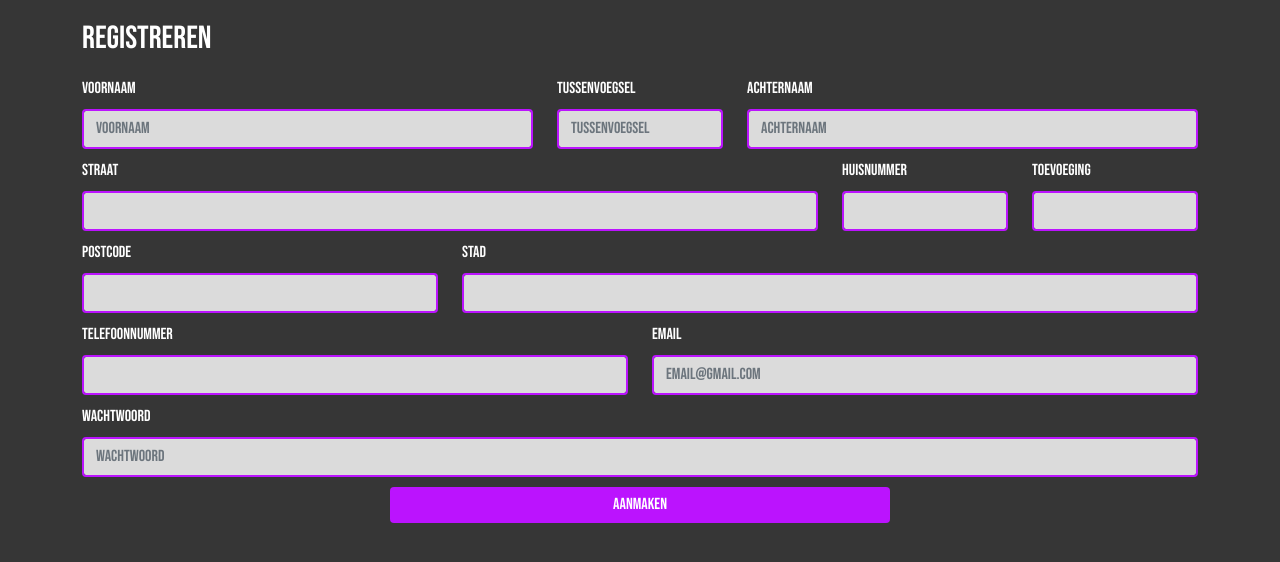
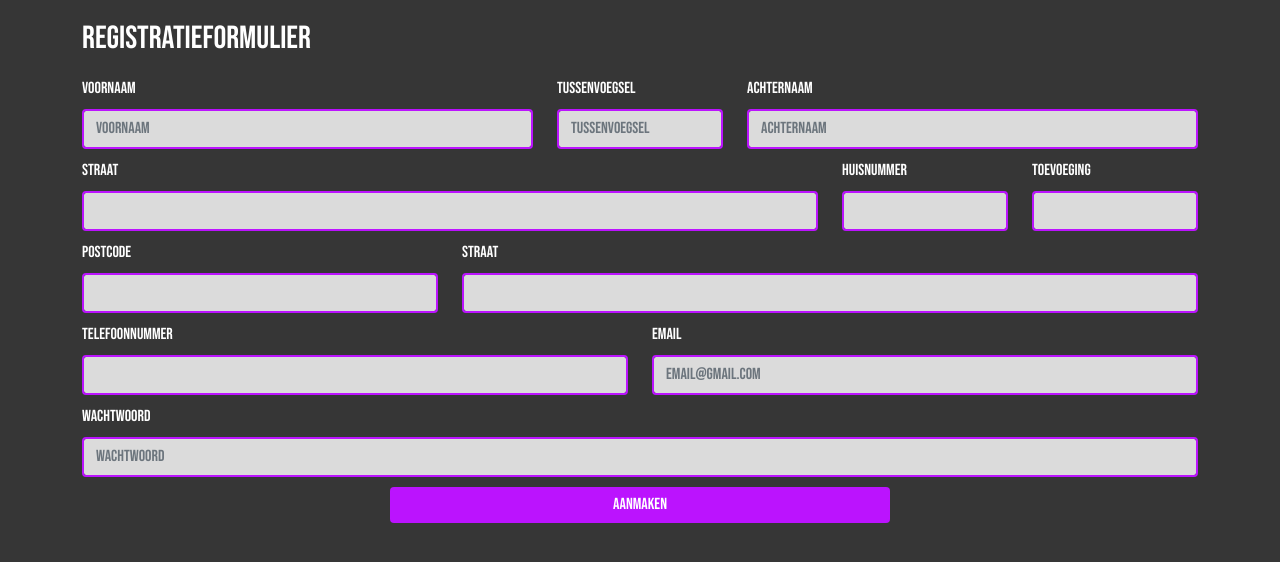
Before and after one commit to wgeboers/StilteAUBv, a PHP site: page /stiltaubv/registerView.php in a window 1280 px wide. Shown: the part 77-639 px from the top of the page. Run offline with PHP 8.4, Linux system fonts and the light colour scheme; some libraries are stand-ins or nearby versions.

Commit message:
update lang registerview.php

```diff
--- a/registerView.php
+++ b/registerView.php
@@ -1,5 +1,5 @@
 <!DOCTYPE html>
-<?php include('header.php'); ?>
+<?php include('header.php'); $_SESSION['url'] = $_SERVER['REQUEST_URI']; ?>
 <head>
     <title>Registreer</title>
    <meta charset="UTF-8">
@@ -19,54 +19,64 @@
             <form action="./registerUser.php" method="post" name="registerForm" id="registerForm">
                 <div class="container">
                     <div class="row">
-                        <h2>Registreren</h2>
+                    <?php
+                            if($_SESSION['lang'] === 'lang_nl') {
+                                $register = 'Registratieformulier';
+                                $labels = array('Voornaam', 'Tussenvoegsel', 'Achternaam', 'Straat', 'Huisnummer', 'toevoeging', 'postcode', 'straat', 'telefoonnummer', 'email', 'wachtwoord', 'aanmaken');
+                            } else {
+                                $register = 'Register form';
+                                $labels = array('First Name', 'Middle Name', 'Last Name', 'Street', 'House Number', 'Addition', 'Zipcode', 'Street', 'Phone Number', 'email', 'password', 'create');
+                            }
+                        ?>
+                        <h2><?php echo $register; ?></h2>
+
                         <div class='col-md-5'>
-                            <label for='First_Name' class='form-label'>Voornaam</label>
+                            <label for='First_Name' class='form-label'><?php echo $labels[0]; ?></label>
                             <input type='text' class='form-control' placeholder='Voornaam' name='First_Name' id='First_Name'>
                         </div>
                         <div class='col-md-2'>
-                            <label for='Middle_Name' class='form-label'>Tussenvoegsel</label>
+                            <label for='Middle_Name' class='form-label'><?php echo $labels[1]; ?></label>
                             <input type='text' class='form-control' placeholder='Tussenvoegsel' name='Middle_Name' id='Middle_Name'>
                         </div>
                         <div class='col-md-5'>
-                            <label for='Last_Name' class='form-label'>Achternaam</label>
+                            <label for='Last_Name' class='form-label'><?php echo $labels[2]; ?></label>
                             <input type='text' class='form-control' placeholder='Achternaam' name='Last_Name' id='Last_Name'>
                         </div>
                         <div class='col-md-8'>
-                            <label for='Street' class='form-label'>Straat</label>
+                            <label for='Street' class='form-label'><?php echo $labels[3]; ?></label>
                             <input type='text' class='form-control' name='Street' id='Street'>
                         </div>
                         <div class='col-md-2'>
-                            <label for='House_Number' class='form-label'>Huisnummer</label>
+                            <label for='House_Number' class='form-label'><?php echo $labels[4]; ?></label>
                             <input type='text' class='form-control' name='House_Number' id='House_Number'>
                         </div>
                         <div class='col-md-2'>
-                            <label for='House_Number_Addition' class='form-label'>toevoeging</label>
+                            <label for='House_Number_Addition' class='form-label'><?php echo $labels[5]; ?></label>
                             <input type='text' class='form-control' name='House_Number_Addition' id='House_Number_Addition'>
                         </div>
                         <div class='col-md-4'>
-                            <label for='Zipcode' class='form-label'>Postcode</label>
+                            <label for='Zipcode' class='form-label'><?php echo $labels[6]; ?></label>
                             <input type='text' class='form-control' name='Zipcode' id='Zipcode'>
                         </div>
                         <div class='col-md-8'>
-                            <label for='City' class='form-label'>Stad</label>
+                            <label for='City' class='form-label'><?php echo $labels[7]; ?></label>
                             <input type='text' class='form-control' name='City' id='City'>
                         </div>
                         <div class='col-md-6'>
-                            <label for='Phone_Number' class='form-label'>Telefoonnummer</label>
+                            <label for='Phone_Number' class='form-label'><?php echo $labels[8]; ?></label>
                             <input type='text' class='form-control' name='Phone_Number' id='Phone_Number'>
                         </div>
                         <div class='col-md-6'>
-                            <label for='Email' class='form-label'>Email</label>
+                            <label for='Email' class='form-label'><?php echo $labels[9]; ?></label>
                             <input type='text' class='form-control' placeholder='email@gmail.com' name='Email' id='Email'>
                         </div>
                         <div class='col-md-12'>
-                            <label for='Password' class='form-label'>Wachtwoord</label>
+                            <label for='Password' class='form-label'><?php echo $labels[10]; ?></label>
                             <input type='password' class='form-control' placeholder='Wachtwoord' name='Password' id='Password'>
                         </div>
                     </div>
                     <div class="col-12 text-center">
-                        <button type="submit" name="adduser" value="adduser" class="btn btn-primary" id="addBtn">Aanmaken</button>
+                        <button type="submit" name="adduser" value="adduser" class="btn btn-primary" id="addBtn"><?php echo $labels[11];?></button>
                     </div>
                     <script type="text/javascript" src="Script/registervalidation.js"></script>
                 </div>
```
